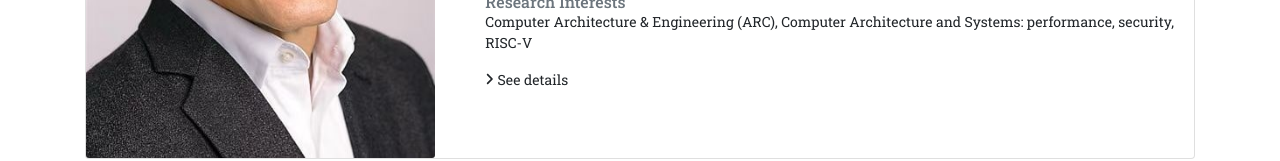
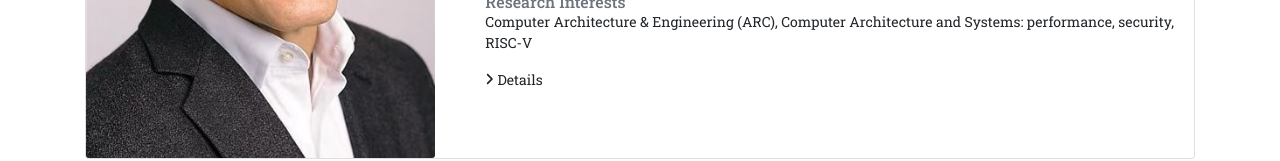
Before and after one commit to XuZhixuan/rios-fe-2022-05, a Vue app: page /team in a window 1280 px wide. Shown: the part 627-788 px from the top of the page. Built offline with nearby package versions, Linux system fonts and the light colour scheme.

Commit message:
忘了多语言支持……

```diff
--- a/src/assets/langs/en/index.json
+++ b/src/assets/langs/en/index.json
@@ -1,6 +1,7 @@
 {
   "common": {
-    "seemore": "See more"
+    "seemore": "See more",
+    "details": "Details"
   },
   "navbar": {
     "intro": "Overview",
--- a/src/assets/langs/zh/index.json
+++ b/src/assets/langs/zh/index.json
@@ -1,6 +1,7 @@
 {
   "common": {
-    "seemore": "详细了解"
+    "seemore": "详细了解",
+    "details": "查看详情"
   },
   "navbar": {
     "intro": "实验室概况",
--- a/src/components/team/TeacherIntro.vue
+++ b/src/components/team/TeacherIntro.vue
@@ -14,8 +14,8 @@
           <b-card-sub-title>{{ $t('team.list.research') }}</b-card-sub-title>
           <b-card-text align="justify"> {{ info.research }} </b-card-text>
           <b-link :to="{ name: 'teamDetail', params: { id: id } }">
-            <font-awesome-icon icon="angle-right" /> See details</b-link
-          >
+            <font-awesome-icon icon="angle-right" /> {{ $t('common.details') }}
+          </b-link>
         </b-card-body>
       </b-col>
     </b-row>
```
